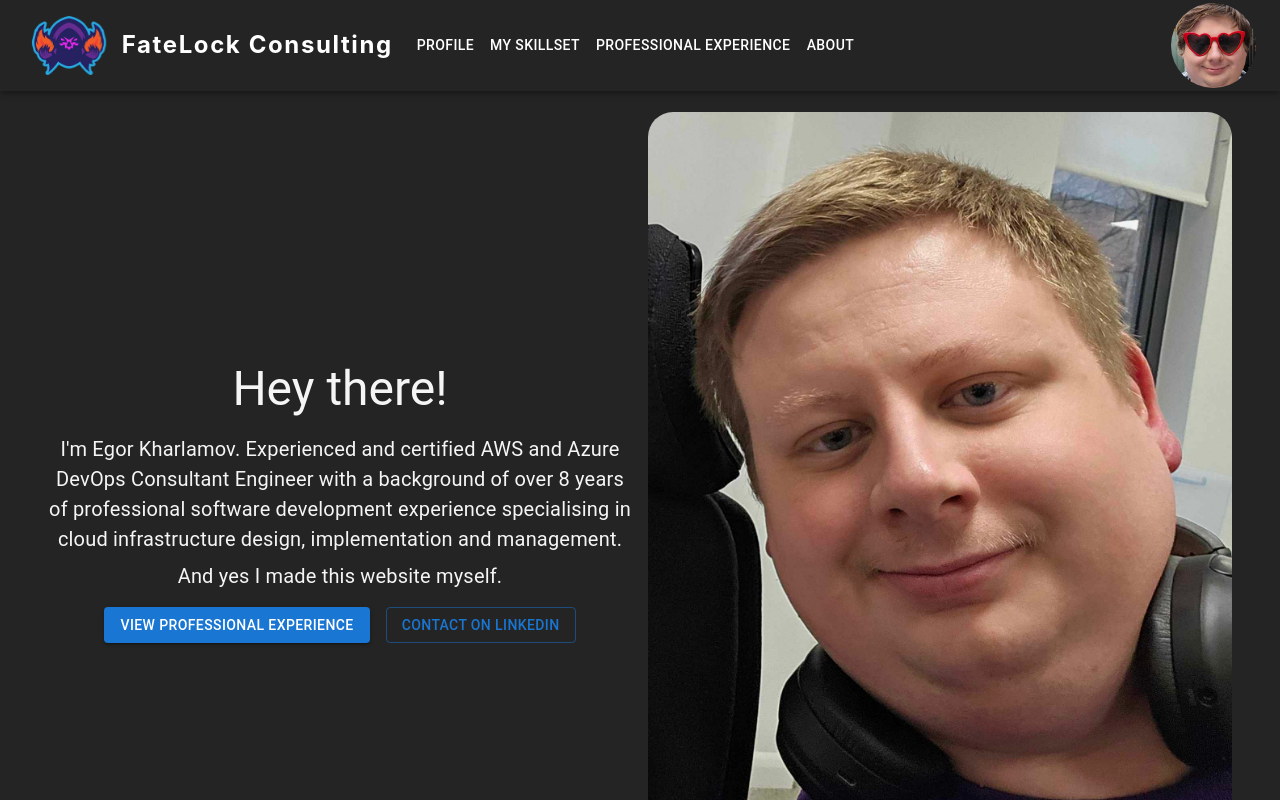
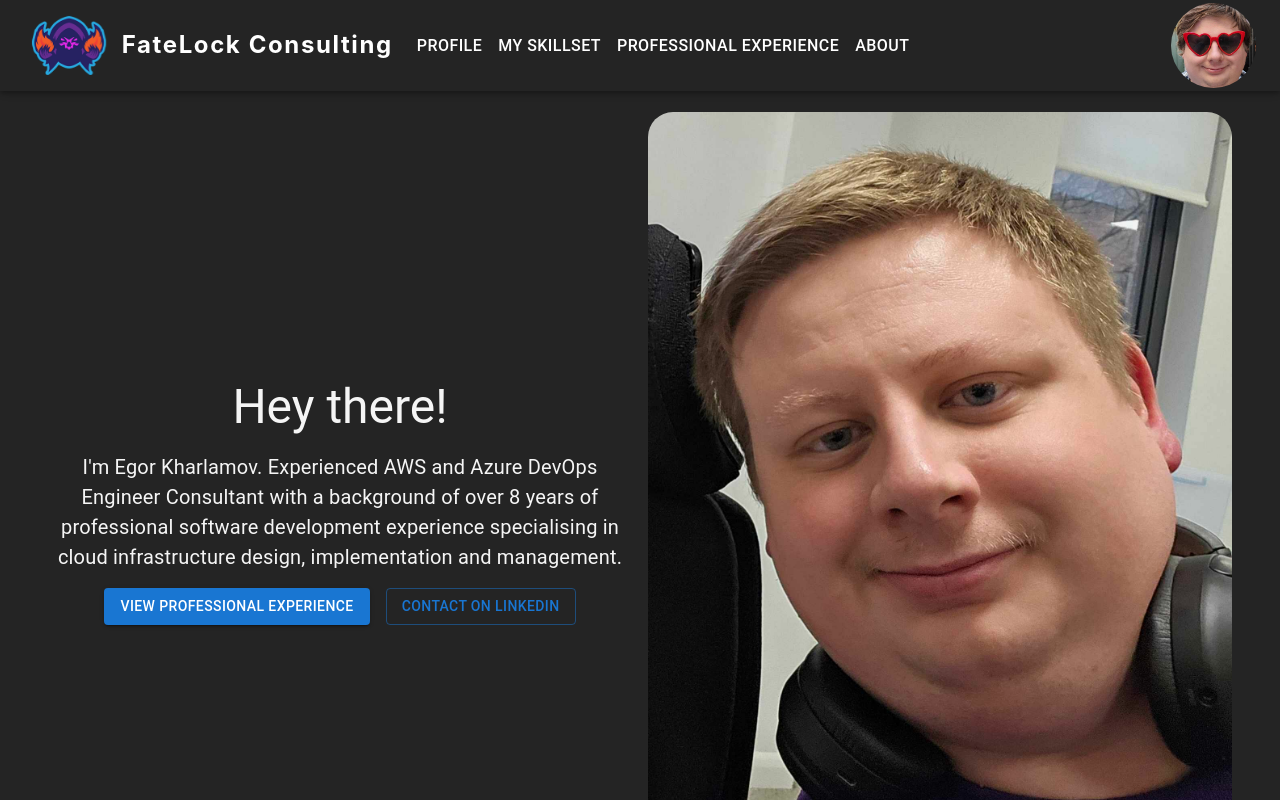
Before and after one commit to HotPlasma/fatelock-frontend, a React (Vite) app: page / in a window 1280 px wide. Shown: the top 800 px of the page. Built offline with nearby package versions, Linux system fonts and the light colour scheme.

Commit message:
Small fixes and top bar now better reactive on different screensizes

```diff
--- a/src/components/AboutMeComponent.tsx
+++ b/src/components/AboutMeComponent.tsx
@@ -5,7 +5,7 @@ import ProfileImage from '../assets/images/portrait.jpg';
 import { useInView } from 'react-intersection-observer';
 
 const AboutComponent = forwardRef<HTMLDivElement>((props, ref) => {
-    const { ref: sectionRef } = useInView({
+    const { ref: sectionRef, inView: sectionInView } = useInView({
         triggerOnce: true,
         threshold: 0.3,
     });
@@ -22,9 +22,14 @@ const AboutComponent = forwardRef<HTMLDivElement>((props, ref) => {
         sectionRef(node);
     };
 
-    const fadeInVariants = {
-        hidden: { opacity: 0, y: 20 },
-        visible: { opacity: 1, y: 0 },
+    const fadeInLeftVariants = {
+        hidden: { opacity: 0, x: -50 },
+        visible: { opacity: 1, x: 0 },
+    };
+
+    const fadeInRightVariants = {
+        hidden: { opacity: 0, x: 50 },
+        visible: { opacity: 1, x: 0 },
     };
 
     const [expanded, setExpanded] = useState(false);
@@ -39,8 +44,8 @@ const AboutComponent = forwardRef<HTMLDivElement>((props, ref) => {
                 <Grid item xs={12} md={6}>
                     <motion.div
                         initial="hidden"
-                        animate="visible"
-                        variants={fadeInVariants}
+                        animate={sectionInView ? "visible" : "hidden"}
+                        variants={fadeInLeftVariants}
                         transition={{ duration: 0.5, delay: 0.2 }}
                     >
                         <Box
@@ -54,8 +59,8 @@ const AboutComponent = forwardRef<HTMLDivElement>((props, ref) => {
                 <Grid item xs={12} md={6}>
                     <motion.div
                         initial="hidden"
-                        animate="visible"
-                        variants={fadeInVariants}
+                        animate={sectionInView ? "visible" : "hidden"}
+                        variants={fadeInRightVariants}
                         transition={{ duration: 0.5, delay: 0.4 }}
                     >
                         <Typography variant="h3" component="h1" gutterBottom>
--- a/src/components/Profile.tsx
+++ b/src/components/Profile.tsx
@@ -42,12 +42,8 @@ const Profile: React.FC<ProfileProps> = ({ projectsRef }) => {
     const isMobile = useMediaQuery(theme.breakpoints.down('sm'));
 
     const handleProjectsClick = () => {
-        const offset = 80; // Adjust this value to match the height of your top bar
         if (projectsRef.current) {
-            window.scrollTo({
-                top: projectsRef.current.offsetTop - offset,
-                behavior: 'smooth',
-            });
+            projectsRef.current.scrollIntoView({ behavior: 'smooth' });
         }
     };
 
@@ -74,7 +70,7 @@ const Profile: React.FC<ProfileProps> = ({ projectsRef }) => {
                             transition={{ duration: 0.5, delay: 0.4 }}
                         >
                             <Typography variant="body1" gutterBottom color={'whitesmoke'} sx={{ fontSize: { xs: '0.875rem', sm: '1rem', md: '1.25rem' } }}>
-                                I'm Egor Kharlamov. Experienced and certified AWS and Azure DevOps Consultant Engineer with a background of over 8 years of professional software development experience specialising in cloud infrastructure design, implementation and management.
+                                I'm Egor Kharlamov. Experienced AWS and Azure DevOps Engineer Consultant with a background of over 8 years of professional software development experience specialising in cloud infrastructure design, implementation and management.
                             </Typography>
                         </motion.div>
                         <motion.div
@@ -83,21 +79,17 @@ const Profile: React.FC<ProfileProps> = ({ projectsRef }) => {
                             variants={fadeInVariants}
                             transition={{ duration: 0.5, delay: 0.6 }}
                         >
-                            <Typography variant="body1" gutterBottom color={'whitesmoke'} sx={{ fontSize: { xs: '0.875rem', sm: '1rem', md: '1.25rem' } }}>
-                                And yes I made this website myself.
-                            </Typography>
-                        </motion.div>
-                        <motion.div
-                            initial="hidden"
-                            animate="visible"
-                            variants={fadeInVariants}
-                            transition={{ duration: 0.5, delay: 0.8 }}
-                        >
                             <Box mt={2}>
                                 <Button variant="contained" color="primary" sx={{ mr: 2 }} onClick={handleProjectsClick}>
                                     View Professional Experience
                                 </Button>
-                                <Button variant="outlined" color="primary" href="https://www.linkedin.com/in/egorkha/" target="_blank">
+                                <Button
+                                    variant="outlined"
+                                    color="primary"
+                                    sx={{ mt: isMobile ? 1 : 0 }}
+                                    href="https://www.linkedin.com/in/egorkha/"
+                                    target="_blank"
+                                >
                                     Contact on LinkedIn
                                 </Button>
                             </Box>
@@ -116,7 +108,7 @@ const Profile: React.FC<ProfileProps> = ({ projectsRef }) => {
                                 initial="hidden"
                                 animate="visible"
                                 variants={fadeInVariants}
-                                transition={{ duration: 0.5, delay: 1 }}
+                                transition={{ duration: 0.5, delay: 0.8 }}
                             >
                                 <Box
                                     component="img"
@@ -129,7 +121,7 @@ const Profile: React.FC<ProfileProps> = ({ projectsRef }) => {
                                 initial="hidden"
                                 animate="visible"
                                 variants={fadeInVariants}
-                                transition={{ duration: 0.5, delay: 1.2 }}
+                                transition={{ duration: 0.5, delay: 1.0 }} // Add delay for the quote box
                             >
                                 <Box
                                     position="absolute"
--- a/src/components/ResponsiveAppBar.tsx
+++ b/src/components/ResponsiveAppBar.tsx
@@ -157,10 +157,10 @@ const ResponsiveAppBar: React.FC<ResponsiveAppBarProps> = ({ toolsRef, jobsRef,
             fontSize: { xs: '1rem', md: '1.5rem' },
           }}
         >
-          FateLock
+          FateLock Consulting
         </Typography>
 
-        <Box sx={{ flexGrow: 1, display: { xs: 'none', md: 'flex' } }}>
+        <Box sx={{ flexGrow: 1, display: { xs: 'none', md: 'flex' }, justifyContent: { md: 'flex-end', lg: 'left' } }}>
           {pages.map((page) => (
             <Button
               key={page}
@@ -182,7 +182,7 @@ const ResponsiveAppBar: React.FC<ResponsiveAppBarProps> = ({ toolsRef, jobsRef,
                     handleCloseNavMenu();
                 }
               }}
-              sx={{ my: 2, color: 'white', display: 'block' }}
+              sx={{ my: 2, color: 'white', display: 'block', fontSize: { xs: '0.75rem', sm: '0.875rem', md: '1rem' } }}
             >
               {page}
             </Button>
```
